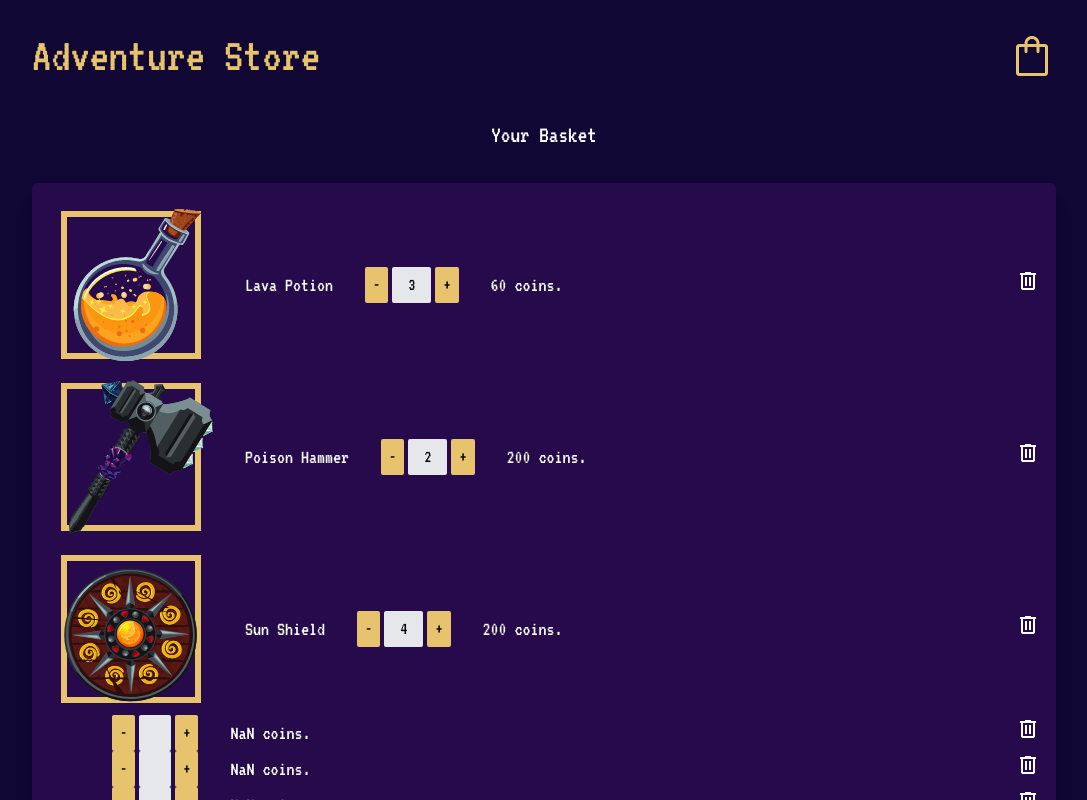
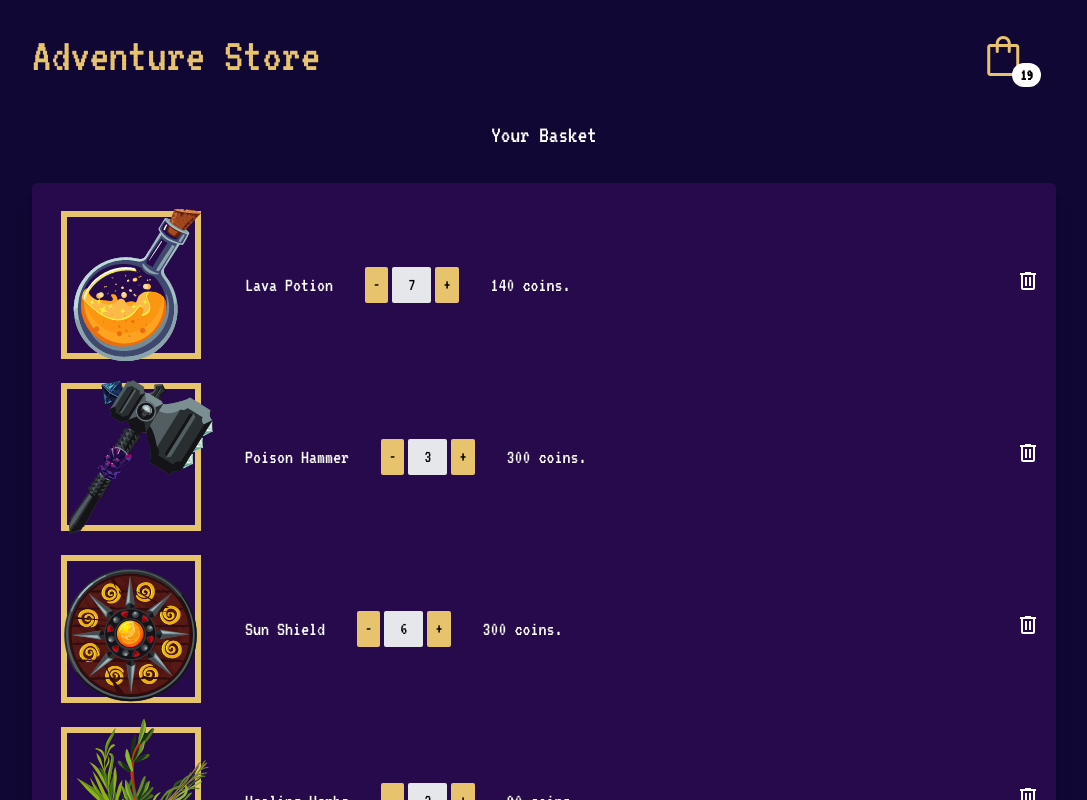
Before and after one commit to educbraga/nuxt-pinia-net-ninja, a Nuxt app: page /cart in a window 1280 px wide. Shown: the top 800 px of the page, without its empty margins (96-1183 px from the left). Built offline with nearby package versions, Linux system fonts and the light colour scheme; data requests are answered from the project's data file.

Commit message:
adiciona valor quantidade total de produtos no ícone de carrinho de compras

```diff
--- a/data/db.json
+++ b/data/db.json
@@ -6,7 +6,7 @@
       "description": "Gain heat resistance for 3 minutes.",
       "img": "/img/potion.png",
       "id": 1,
-      "quantity": 3
+      "quantity": 7
     },
     {
       "title": "Poison Hammer",
@@ -14,7 +14,7 @@
       "description": "Hammer infused with posion gem magic.",
       "img": "/img/hammer.png",
       "id": 2,
-      "quantity": 2
+      "quantity": 3
     },
     {
       "title": "Sun Shield",
@@ -22,19 +22,7 @@
       "description": "Shield passed down the by tribe of Ancients.",
       "img": "/img/shield.png",
       "id": 3,
-      "quantity": 4
-    },
-    {
-      "id": 4
-    },
-    {
-      "id": 5
-    },
-    {
-      "id": 6
-    },
-    {
-      "id": 7
+      "quantity": 6
     },
     {
       "title": "Healing Herbs",
@@ -43,21 +31,6 @@
       "img": "/img/herb.png",
       "id": 8,
       "quantity": 3
-    },
-    {
-      "id": 9
-    },
-    {
-      "id": 10
-    },
-    {
-      "id": 11
-    },
-    {
-      "id": 12
-    },
-    {
-      "id": 13
     }
   ],
   "products": [
--- a/layouts/default.vue
+++ b/layouts/default.vue
@@ -7,7 +7,7 @@
 			<NuxtLink to="/cart">
 				<span class="material-symbols-outlined text-secondary text-5xl">shopping_bag
 				</span>
-
+				<span class="bg-white py-1 px-2 rounded-2xl font-bold badge">{{cartStore.numberOfProducts}}</span>
 			</NuxtLink>
 		</header>
 		<div class="wrapper">
@@ -22,3 +22,9 @@
 
 	cartStore.getCart()
 </script>
+<style scoped>
+	.badge {
+		position: relative;
+		left: -15px;
+	}
+</style>
--- a/stores/cartStore.js
+++ b/stores/cartStore.js
@@ -8,6 +8,11 @@ export const useCartStore = defineStore('cart', {
 		cartTotal() {
 			return this.cart.reduce((total, item) => {
 				return total + (item.price * item.quantity)
+			}, 0)
+		},
+		numberOfProducts() {
+			return this.cart.reduce((total, item) => {
+				return total + item.quantity
 			}, 0)
 		}
 	},
@@ -60,19 +65,21 @@ export const useCartStore = defineStore('cart', {
 			}
 		},
 		async addToCart(product) {
-			const exists = this.cart.find(p => p.id === product.id)
+	      const exists = this.cart.find((p) => p.id === product.id)
+
 	      if (exists) {
 	        this.increaseQuantity(product)
 	      }
 
-			if(!exists) {
+	      if (!exists) {
 	        this.cart.push({...product, quantity: 1})
-			}
 
-			await fetch('http://localhost:4000/cart', {
+	        // make post request
+	        await $fetch('http://localhost:4000/cart', {
 	          method: 'post',
 	          body: JSON.stringify({...product, quantity: 1})
 	        })
 	      }
+	    },
 	}
 })
```
Lines whose indentation alone changed are shown as unchanged.
